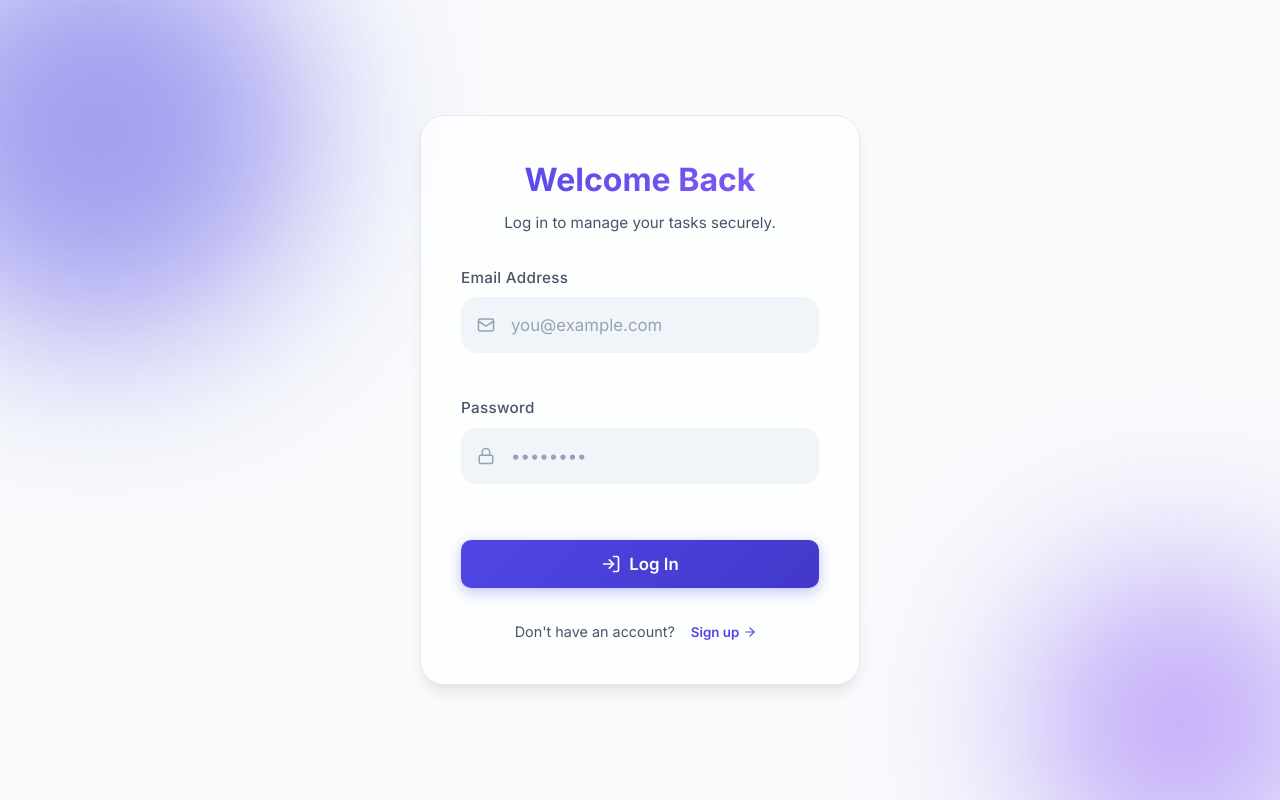
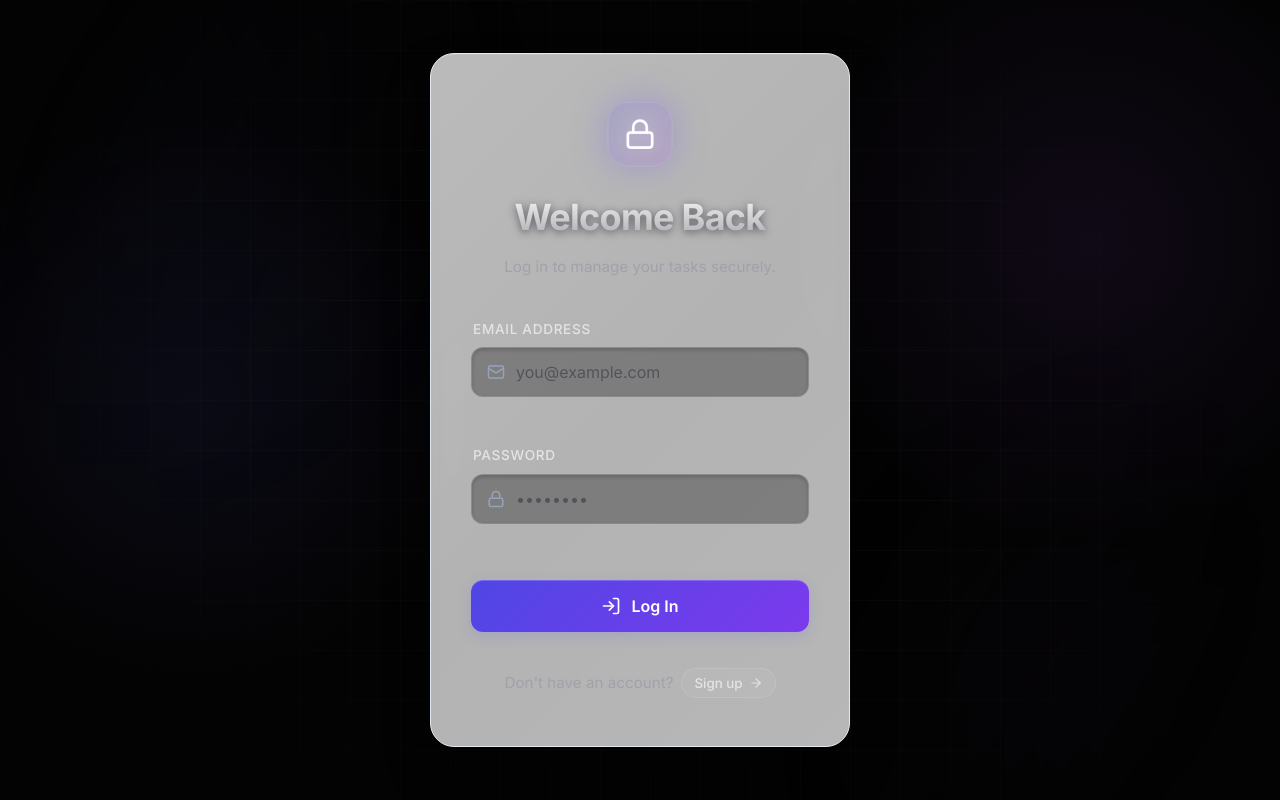
Before and after one commit to Aditya-Sinha1302/TaskFlow, a React (Vite) app: page /auth in a window 1280 px wide. Built offline with nearby package versions, Linux system fonts and the light colour scheme; no server answers.

Commit message:
feat(ui): Redesign auth page with premium Antigravity dark-mode aesthetic

```diff
--- a/src/pages/Auth.css
+++ b/src/pages/Auth.css
@@ -4,122 +4,298 @@
     align-items: center;
     justify-content: center;
     padding: 24px;
-    background-color: var(--bg-primary);
+    background-color: #030303;
+    background-image:
+        radial-gradient(circle at 15% 50%, rgba(99, 102, 241, 0.08), transparent 25%),
+        radial-gradient(circle at 85% 30%, rgba(168, 85, 247, 0.08), transparent 25%);
     position: relative;
     overflow: hidden;
+    font-family: 'Inter', system-ui, -apple-system, sans-serif;
 }
 
+/* Base grid pattern for the "developer/antigravity" look */
+.auth-bg-decorators {
+    position: absolute;
+    inset: 0;
+    z-index: 0;
+    pointer-events: none;
+    background-size: 50px 50px;
+    background-image:
+        linear-gradient(to right, rgba(255, 255, 255, 0.02) 1px, transparent 1px),
+        linear-gradient(to bottom, rgba(255, 255, 255, 0.02) 1px, transparent 1px);
+    mask-image: radial-gradient(circle at center, black 40%, transparent 90%);
+    -webkit-mask-image: radial-gradient(circle at center, black 40%, transparent 90%);
+}
+
+.blob {
+    position: absolute;
+    border-radius: 50%;
+    filter: blur(100px);
+    opacity: 0.6;
+    z-index: 0;
+    mix-blend-mode: screen;
+}
+
+.blob-1 {
+    width: 600px;
+    height: 600px;
+    background: radial-gradient(circle, rgba(99, 102, 241, 0.15) 0%, rgba(0, 0, 0, 0) 70%);
+    top: -200px;
+    left: -200px;
+    animation: drift 20s ease-in-out infinite alternate;
+}
+
+.blob-2 {
+    width: 500px;
+    height: 500px;
+    background: radial-gradient(circle, rgba(168, 85, 247, 0.12) 0%, rgba(0, 0, 0, 0) 70%);
+    bottom: -150px;
+    right: -100px;
+    animation: drift 25s ease-in-out infinite alternate-reverse;
+}
+
+@keyframes drift {
+    0% {
+        transform: translate(0, 0) scale(1);
+    }
+
+    100% {
+        transform: translate(50px, 30px) scale(1.1);
+    }
+}
+
+/* Premium Glass Card */
 .auth-card {
     width: 100%;
-    max-width: 440px;
-    padding: 40px;
-    border-radius: var(--border-radius-xl);
+    max-width: 420px;
+    padding: 48px 40px;
+    border-radius: 24px;
     z-index: 10;
-    box-shadow: var(--shadow-lg);
-    animation: slideUp var(--transition-normal);
+    background: rgba(15, 15, 17, 0.6);
+    backdrop-filter: blur(24px);
+    -webkit-backdrop-filter: blur(24px);
+    border: 1px solid rgba(255, 255, 255, 0.08);
+    box-shadow:
+        0 25px 50px -12px rgba(0, 0, 0, 0.5),
+        inset 0 1px 0 rgba(255, 255, 255, 0.1);
+    animation: cardReveal 0.8s cubic-bezier(0.16, 1, 0.3, 1) forwards;
+    transform: translateY(20px);
+    opacity: 0;
+}
+
+@keyframes cardReveal {
+    to {
+        opacity: 1;
+        transform: translateY(0);
+    }
 }
 
 .auth-header {
     text-align: center;
-    margin-bottom: 32px;
+    margin-bottom: 40px;
 }
 
 .auth-header h2 {
-    font-size: 2rem;
+    font-size: 2.25rem;
     font-weight: 700;
-    color: var(--text-primary);
-    margin-bottom: 8px;
-    background: linear-gradient(135deg, var(--accent-primary), var(--vibrant-progress));
+    letter-spacing: -0.02em;
+    margin-bottom: 12px;
+    background: linear-gradient(180deg, #FFFFFF 0%, #A1A1AA 100%);
     -webkit-background-clip: text;
     background-clip: text;
     -webkit-text-fill-color: transparent;
+    filter: drop-shadow(0 2px 4px rgba(0, 0, 0, 0.5));
 }
 
 .auth-header p {
-    color: var(--text-secondary);
+    color: #A1A1AA;
     font-size: 0.95rem;
+    line-height: 1.5;
 }
 
 .auth-form {
     display: flex;
     flex-direction: column;
-    gap: 20px;
+    gap: 24px;
+}
+
+.form-group label {
+    display: block;
+    font-size: 0.85rem;
+    font-weight: 500;
+    color: #E4E4E7;
+    margin-bottom: 8px;
+    margin-left: 2px;
+    text-transform: uppercase;
+    letter-spacing: 0.05em;
+}
+
+.input-wrapper {
+    position: relative;
+    display: flex;
+    align-items: center;
+}
+
+.input-icon {
+    position: absolute;
+    left: 16px;
+    color: #71717A;
+    transition: color 0.3s ease;
+}
+
+.input-wrapper input {
+    width: 100%;
+    padding: 14px 16px 14px 44px;
+    background: rgba(0, 0, 0, 0.3);
+    border: 1px solid rgba(255, 255, 255, 0.1);
+    border-radius: 12px;
+    color: #fff;
+    font-size: 1rem;
+    transition: all 0.3s ease;
+    box-shadow: inset 0 2px 4px rgba(0, 0, 0, 0.2);
+}
+
+.input-wrapper input:focus {
+    outline: none;
+    border-color: rgba(99, 102, 241, 0.5);
+    background: rgba(0, 0, 0, 0.5);
+    box-shadow:
+        inset 0 2px 4px rgba(0, 0, 0, 0.2),
+        0 0 0 4px rgba(99, 102, 241, 0.1);
+}
+
+.input-wrapper input:focus+.input-icon,
+.input-wrapper input:not(:placeholder-shown)~.input-icon {
+    color: #818CF8;
+}
+
+.input-wrapper input::placeholder {
+    color: #52525B;
 }
 
 .auth-submit-btn {
     width: 100%;
+    display: flex;
+    align-items: center;
     justify-content: center;
-    padding: 14px;
-    font-size: 1.05rem;
-    margin-top: 12px;
-    background: linear-gradient(135deg, var(--accent-primary), var(--accent-hover));
-    box-shadow: 0 4px 14px 0 rgba(99, 102, 241, 0.39);
+    gap: 10px;
+    padding: 16px;
+    font-size: 1rem;
+    font-weight: 600;
+    border-radius: 12px;
+    border: none;
+    color: white;
+    cursor: pointer;
+    background: linear-gradient(135deg, #4F46E5 0%, #7C3AED 100%);
+    box-shadow:
+        0 4px 14px 0 rgba(99, 102, 241, 0.2),
+        inset 0 1px 0 rgba(255, 255, 255, 0.2);
+    transition: all 0.3s cubic-bezier(0.4, 0, 0.2, 1);
+    margin-top: 8px;
+    position: relative;
+    overflow: hidden;
+}
+
+.auth-submit-btn::before {
+    content: '';
+    position: absolute;
+    top: 0;
+    left: 0;
+    right: 0;
+    bottom: 0;
+    border-radius: 12px;
+    background: linear-gradient(135deg, rgba(255, 255, 255, 0.2) 0%, transparent 100%);
+    opacity: 0;
+    transition: opacity 0.3s ease;
 }
 
 .auth-submit-btn:hover {
-    box-shadow: 0 6px 20px rgba(99, 102, 241, 0.4);
     transform: translateY(-2px);
+    box-shadow:
+        0 8px 25px -5px rgba(99, 102, 241, 0.4),
+        0 4px 10px -3px rgba(99, 102, 241, 0.3),
+        inset 0 1px 0 rgba(255, 255, 255, 0.2);
+}
+
+.auth-submit-btn:hover::before {
+    opacity: 1;
+}
+
+.auth-submit-btn:active {
+    transform: translateY(0);
 }
 
 .auth-footer {
-    margin-top: 32px;
+    margin-top: 36px;
     text-align: center;
-    color: var(--text-secondary);
-    font-size: 0.9rem;
+    color: #A1A1AA;
+    font-size: 0.95rem;
 }
 
 .auth-switch-btn {
     display: inline-flex;
     align-items: center;
-    gap: 4px;
-    color: var(--accent-primary);
-    font-weight: 600;
+    gap: 6px;
+    color: #E4E4E7;
+    font-weight: 500;
     margin-left: 8px;
-    padding: 4px 8px;
-    border-radius: var(--border-radius-sm);
-    transition: all var(--transition-fast);
+    padding: 6px 12px;
+    background: rgba(255, 255, 255, 0.05);
+    border: 1px solid rgba(255, 255, 255, 0.1);
+    border-radius: 20px;
+    transition: all 0.2s ease;
+    cursor: pointer;
 }
 
 .auth-switch-btn:hover {
-    background-color: var(--bg-tertiary);
-    text-decoration: underline;
+    background: rgba(255, 255, 255, 0.1);
+    color: #fff;
+    transform: translateX(2px);
 }
 
 .auth-alert {
-    padding: 12px 16px;
-    border-radius: var(--border-radius-md);
+    padding: 14px 16px;
+    border-radius: 12px;
     font-size: 0.9rem;
     margin-bottom: 24px;
-    line-height: 1.4;
-    animation: fadeIn var(--transition-fast);
+    line-height: 1.5;
+    animation: fadeIn 0.4s ease;
+    backdrop-filter: blur(10px);
 }
 
 .error-alert {
     background-color: rgba(239, 68, 68, 0.1);
-    color: var(--danger);
+    color: #FCA5A5;
     border: 1px solid rgba(239, 68, 68, 0.2);
+    box-shadow: inset 0 0 0 1px rgba(239, 68, 68, 0.1);
 }
 
 .success-alert {
     background-color: rgba(16, 185, 129, 0.1);
-    color: var(--status-done-text);
+    color: #6EE7B7;
     border: 1px solid rgba(16, 185, 129, 0.2);
 }
 
 .warning-alert {
     background-color: rgba(234, 179, 8, 0.1);
-    color: #a16207;
+    color: #FDE047;
     border: 1px solid rgba(234, 179, 8, 0.2);
 }
 
-.mt-4 {
-    margin-top: 16px;
+.warning-alert a {
+    color: #fff;
+    text-decoration: underline;
+    font-weight: 500;
 }
 
-@keyframes slideUp {
+.mt-4 {
+    margin-top: 20px;
+}
+
+@keyframes fadeIn {
     from {
         opacity: 0;
-        transform: translateY(20px);
+        transform: translateY(-10px);
     }
 
     to {
@@ -129,7 +305,7 @@
 }
 
 .spin {
-    animation: spin 1s linear infinite;
+    animation: spin 1s cubic-bezier(0.5, 0.1, 0.5, 0.9) infinite;
 }
 
 @keyframes spin {
@@ -142,53 +318,44 @@
     }
 }
 
-/* Background blob decorators */
-.auth-bg-decorators {
+/* Subtle glow effect for the card */
+.auth-card::after {
+    content: '';
     position: absolute;
-    top: 0;
-    left: 0;
-    right: 0;
-    bottom: 0;
-    overflow: hidden;
-    z-index: 0;
+    inset: -1px;
+    border-radius: 25px;
+    background: linear-gradient(135deg, rgba(255, 255, 255, 0.1) 0%, rgba(255, 255, 255, 0) 50%, rgba(255, 255, 255, 0.05) 100%);
+    z-index: -1;
     pointer-events: none;
 }
-
-.blob {
-    position: absolute;
-    border-radius: 50%;
-    filter: blur(80px);
-    opacity: 0.5;
+.auth-logo-glow {
+    display: flex;
+    justify-content: center;
+    margin-bottom: 24px;
 }
 
-.blob-1 {
-    width: 400px;
-    height: 400px;
-    background: var(--accent-primary);
-    top: -100px;
-    left: -100px;
-    animation: float 10s ease-in-out infinite;
+.icon-pulse-wrapper {
+    width: 64px;
+    height: 64px;
+    border-radius: 20px;
+    display: flex;
+    align-items: center;
+    justify-content: center;
+    background: linear-gradient(135deg, rgba(99, 102, 241, 0.2) 0%, rgba(168, 85, 247, 0.2) 100%);
+    box-shadow:
+        0 0 30px rgba(99, 102, 241, 0.3),
+        inset 0 0 20px rgba(255, 255, 255, 0.05);
+    border: 1px solid rgba(255, 255, 255, 0.1);
+    animation: gentlePulse 3s ease-in-out infinite;
 }
 
-.blob-2 {
-    width: 300px;
-    height: 300px;
-    background: var(--vibrant-progress);
-    bottom: -50px;
-    right: -50px;
-    animation: float 8s ease-in-out infinite reverse;
+.brand-icon {
+    color: #fff;
+    filter: drop-shadow(0 0 10px rgba(255,255,255,0.5));
 }
 
-@keyframes float {
-    0% {
-        transform: translateY(0) scale(1);
-    }
-
-    50% {
-        transform: translateY(30px) scale(1.05);
-    }
-
-    100% {
-        transform: translateY(0) scale(1);
-    }
+@keyframes gentlePulse {
+    0% { transform: scale(1); box-shadow: 0 0 30px rgba(99, 102, 241, 0.3); }
+    50% { transform: scale(1.05); box-shadow: 0 0 50px rgba(168, 85, 247, 0.5); }
+    100% { transform: scale(1); box-shadow: 0 0 30px rgba(99, 102, 241, 0.3); }
 }
--- a/src/pages/Auth.jsx
+++ b/src/pages/Auth.jsx
@@ -54,6 +54,11 @@ const Auth = () => {
         <div className="auth-container">
             <div className="auth-card glass">
                 <div className="auth-header">
+                    <div className="auth-logo-glow">
+                        <div className="icon-pulse-wrapper">
+                            <Lock size={32} className="brand-icon" />
+                        </div>
+                    </div>
                     <h2>{isLogin ? 'Welcome Back' : 'Create Account'}</h2>
                     <p>{isLogin ? 'Log in to manage your tasks securely.' : 'Sign up to get started with your new workspace.'}</p>
                 </div>
```
